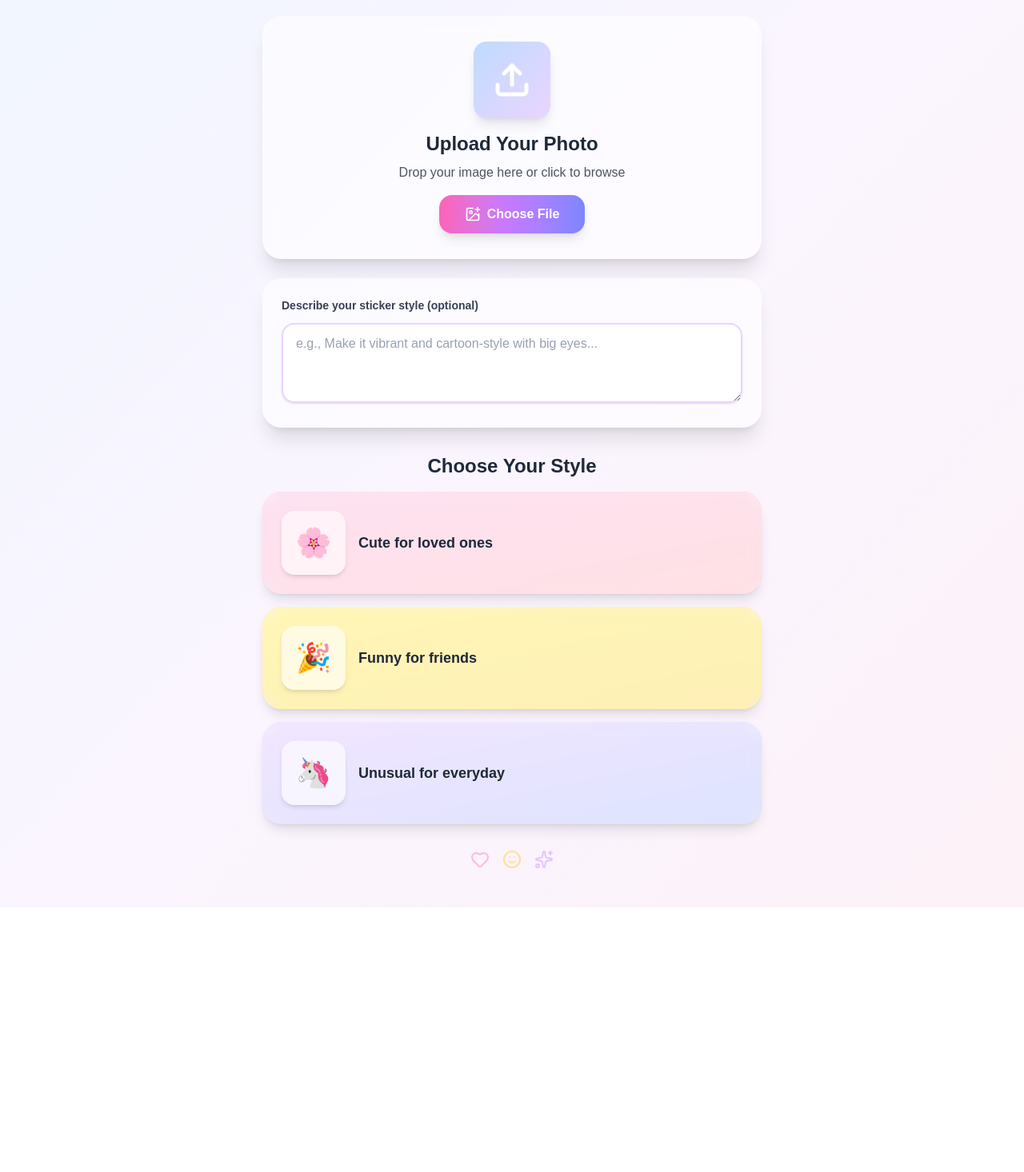
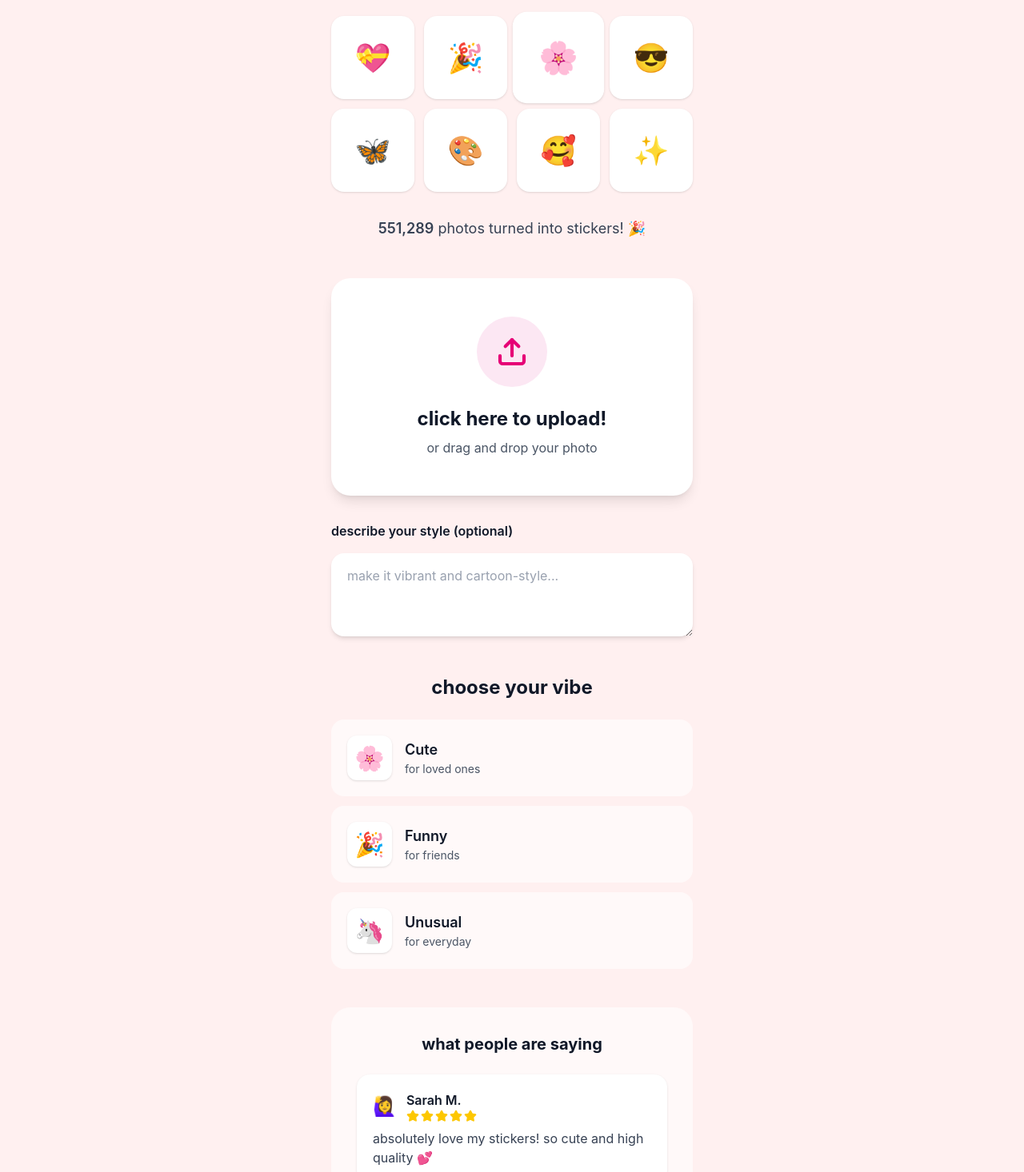
Before and after one commit to dzhabiev/my-project, a Next.js app: page / in a window 1280 px wide. Shown: the part 240-1706 px from the top of the page at 80% size. Before the commit the page ends 1375 px from the top, so only its background shows below. Built offline with nearby package versions, Linux system fonts and the light colour scheme.

Commit message:
Premium UI Update

```diff
--- a/src/app/page.tsx
+++ b/src/app/page.tsx
@@ -1,28 +1,30 @@
 'use client';
 
 import { useState, useEffect } from 'react';
-import { Upload, Heart, Smile, Sparkles, ImagePlus } from 'lucide-react';
+import { Upload, Star } from 'lucide-react';
 
-// Category data with rotating icons
 const categories = [
   {
-    name: 'Cute for loved ones',
-    color: 'from-pink-200 to-rose-200',
+    name: 'Cute',
+    subtitle: 'for loved ones',
     icons: ['💝', '🥰', '💕', '🌸', '🦋'],
   },
   {
-    name: 'Funny for friends',
-    color: 'from-yellow-200 to-amber-200',
+    name: 'Funny',
+    subtitle: 'for friends',
     icons: ['😂', '🤪', '😎', '🎉', '🎈'],
   },
   {
-    name: 'Unusual for everyday',
-    color: 'from-purple-200 to-indigo-200',
+    name: 'Unusual',
+    subtitle: 'for everyday',
     icons: ['✨', '🌈', '🎨', '🦄', '🌙'],
   },
 ];
 
-// Category button component with rotating animation
+const exampleImages = [
+  '💝', '🎉', '🌸', '😎', '🦋', '🎨', '🥰', '✨'
+];
+
 function CategoryButton({ category }: { category: typeof categories[0] }) {
   const [currentIconIndex, setCurrentIconIndex] = useState(0);
 
@@ -36,104 +38,172 @@ function CategoryButton({ category }: { category: typeof categories[0] }) {
 
   return (
     <button
-      className={`group relative w-full overflow-hidden rounded-3xl bg-gradient-to-br ${category.color} p-6 shadow-lg transition-all duration-300 hover:scale-[1.02] hover:shadow-2xl active:scale-[0.98]`}
+      className="group flex w-full items-center gap-4 rounded-2xl bg-white/60 p-5 transition-all duration-300 hover:bg-white hover:shadow-md active:scale-[0.98]"
     >
-      {/* Glassmorphism overlay */}
-      <div className="absolute inset-0 bg-white/40 backdrop-blur-sm" />
+      <div className="flex h-14 w-14 shrink-0 items-center justify-center rounded-xl bg-white shadow-sm transition-all duration-300">
+        <span className="text-3xl transition-all duration-500">
+          {category.icons[currentIconIndex]}
+        </span>
+      </div>
 
-      {/* Content */}
-      <div className="relative flex items-center gap-4">
-        {/* Rotating icon preview square */}
-        <div className="flex h-20 w-20 shrink-0 items-center justify-center rounded-2xl bg-white/60 shadow-md backdrop-blur-md transition-transform duration-300 group-hover:rotate-3">
-          <span className="text-4xl transition-all duration-500">
-            {category.icons[currentIconIndex]}
-          </span>
-        </div>
-
-        {/* Category name */}
-        <span className="text-left text-lg font-semibold text-gray-800">
+      <div className="flex flex-col items-start">
+        <span className="text-lg font-semibold text-gray-900">
           {category.name}
+        </span>
+        <span className="text-sm text-gray-600">
+          {category.subtitle}
         </span>
       </div>
     </button>
   );
 }
 
+function ImageCarousel() {
+  const [currentIndex, setCurrentIndex] = useState(0);
+
+  useEffect(() => {
+    const interval = setInterval(() => {
+      setCurrentIndex((prev) => (prev + 1) % exampleImages.length);
+    }, 2000);
+
+    return () => clearInterval(interval);
+  }, []);
+
+  return (
+    <div className="grid grid-cols-4 gap-3">
+      {exampleImages.map((emoji, idx) => (
+        <div
+          key={idx}
+          className={`flex aspect-square items-center justify-center rounded-2xl bg-white shadow-sm transition-all duration-500 ${
+            idx === currentIndex ? 'scale-110 shadow-lg' : 'scale-100'
+          }`}
+        >
+          <span className="text-4xl">{emoji}</span>
+        </div>
+      ))}
+    </div>
+  );
+}
+
 export default function Home() {
+  const [isDragging, setIsDragging] = useState(false);
+
   return (
-    <div className="min-h-screen bg-gradient-to-br from-blue-50 via-purple-50 to-pink-50">
-      {/* Main container - mobile-first vertical layout */}
-      <div className="mx-auto flex max-w-2xl flex-col gap-8 px-6 py-12">
+    <div className="min-h-screen bg-[#FFF0F0]" style={{ fontFamily: 'Inter, system-ui, sans-serif' }}>
+      <div className="mx-auto flex max-w-[500px] flex-col gap-12 px-6 py-12">
 
-        {/* Header */}
-        <header className="text-center">
-          <h1 className="text-4xl font-bold leading-tight text-gray-800 md:text-5xl">
-            Turn any photo into a{' '}
-            <span className="bg-gradient-to-r from-pink-500 via-purple-500 to-indigo-500 bg-clip-text text-transparent">
-              personalized set of stickers
-            </span>{' '}
-            for any occasion.
+        <header className="flex flex-col gap-8 text-center">
+          <h1 className="text-5xl font-bold leading-tight text-gray-900">
+            turn any photo into a personalized sticker! ✨
           </h1>
+
+          <ImageCarousel />
+
+          <p className="text-lg text-gray-700">
+            <span className="font-semibold">551,289</span> photos turned into stickers! 🎉
+          </p>
         </header>
 
-        {/* Hero section - Upload area */}
-        <section className="flex flex-col gap-6">
-          {/* Upload box */}
-          <div className="group relative overflow-hidden rounded-3xl bg-white/60 p-8 shadow-xl backdrop-blur-md transition-all duration-300 hover:shadow-2xl">
-            <div className="flex flex-col items-center gap-4 text-center">
-              <div className="rounded-2xl bg-gradient-to-br from-blue-200 to-purple-200 p-6 shadow-lg transition-transform duration-300 group-hover:scale-110">
-                <Upload className="h-12 w-12 text-white" strokeWidth={2.5} />
+        <section className="flex flex-col gap-8">
+          <div
+            className={`group relative cursor-pointer rounded-3xl bg-white p-12 transition-all duration-300 ${
+              isDragging
+                ? 'shadow-2xl ring-4 ring-blue-300'
+                : 'shadow-lg hover:shadow-xl'
+            }`}
+            onDragOver={(e) => {
+              e.preventDefault();
+              setIsDragging(true);
+            }}
+            onDragLeave={() => setIsDragging(false)}
+            onDrop={(e) => {
+              e.preventDefault();
+              setIsDragging(false);
+            }}
+          >
+            <div className="flex flex-col items-center gap-6 text-center">
+              <div className={`rounded-full p-6 transition-all duration-300 ${
+                isDragging ? 'bg-blue-100' : 'bg-pink-100'
+              }`}>
+                <Upload className={`h-10 w-10 transition-colors duration-300 ${
+                  isDragging ? 'text-blue-600' : 'text-pink-600'
+                }`} strokeWidth={2.5} />
               </div>
 
               <div className="space-y-2">
-                <h2 className="text-2xl font-bold text-gray-800">Upload Your Photo</h2>
-                <p className="text-gray-600">
-                  Drop your image here or click to browse
+                <p className="text-2xl font-bold text-gray-900">
+                  click here to upload!
+                </p>
+                <p className="text-base text-gray-600">
+                  or drag and drop your photo
                 </p>
               </div>
-
-              <button className="rounded-2xl bg-gradient-to-r from-pink-400 via-purple-400 to-indigo-400 px-8 py-3 font-semibold text-white shadow-lg transition-all duration-300 hover:scale-105 hover:shadow-xl active:scale-95">
-                <div className="flex items-center gap-2">
-                  <ImagePlus className="h-5 w-5" />
-                  Choose File
-                </div>
-              </button>
             </div>
           </div>
 
-          {/* Text prompt box */}
-          <div className="overflow-hidden rounded-3xl bg-white/60 p-6 shadow-xl backdrop-blur-md">
-            <label htmlFor="prompt" className="mb-3 block text-sm font-semibold text-gray-700">
-              Describe your sticker style (optional)
+          <div className="flex flex-col gap-4">
+            <label htmlFor="prompt" className="text-base font-semibold text-gray-900">
+              describe your style (optional)
             </label>
             <textarea
               id="prompt"
               rows={3}
-              placeholder="e.g., Make it vibrant and cartoon-style with big eyes..."
-              className="w-full rounded-2xl border-2 border-purple-200 bg-white/80 px-4 py-3 text-gray-800 placeholder-gray-400 shadow-sm transition-all duration-200 focus:border-purple-400 focus:outline-none focus:ring-4 focus:ring-purple-200/50"
+              placeholder="make it vibrant and cartoon-style..."
+              className="w-full rounded-2xl border-0 bg-white px-5 py-4 text-gray-900 shadow-md placeholder-gray-400 transition-all duration-300 focus:outline-none focus:ring-4 focus:ring-pink-200"
             />
           </div>
         </section>
 
-        {/* Sticker Categories */}
-        <section className="flex flex-col gap-4">
-          <h2 className="text-center text-2xl font-bold text-gray-800">
-            Choose Your Style
+        <section className="flex flex-col gap-6">
+          <h2 className="text-center text-2xl font-bold text-gray-900">
+            choose your vibe
           </h2>
 
-          <div className="flex flex-col gap-4">
+          <div className="flex flex-col gap-3">
             {categories.map((category) => (
               <CategoryButton key={category.name} category={category} />
             ))}
           </div>
         </section>
 
-        {/* Decorative elements */}
-        <div className="flex items-center justify-center gap-4 opacity-40">
-          <Heart className="h-6 w-6 text-pink-400" />
-          <Smile className="h-6 w-6 text-yellow-400" />
-          <Sparkles className="h-6 w-6 text-purple-400" />
-        </div>
+        <section className="flex flex-col gap-6 rounded-3xl bg-white/60 p-8">
+          <h3 className="text-center text-xl font-bold text-gray-900">
+            what people are saying
+          </h3>
+
+          <div className="flex flex-col gap-4">
+            {[
+              { name: 'Sarah M.', text: 'absolutely love my stickers! so cute and high quality 💕', avatar: '🙋‍♀️' },
+              { name: 'Mike T.', text: 'perfect gift for my girlfriend, she was so happy!', avatar: '👨' },
+              { name: 'Emma L.', text: 'the cutest stickers ever! ordering more soon', avatar: '🙋' },
+            ].map((review, idx) => (
+              <div key={idx} className="rounded-2xl bg-white p-5 shadow-sm">
+                <div className="mb-2 flex items-center gap-3">
+                  <span className="text-2xl">{review.avatar}</span>
+                  <div className="flex-1">
+                    <p className="font-semibold text-gray-900">{review.name}</p>
+                    <div className="flex gap-0.5">
+                      {[...Array(5)].map((_, i) => (
+                        <Star key={i} className="h-4 w-4 fill-yellow-400 text-yellow-400" />
+                      ))}
+                    </div>
+                  </div>
+                </div>
+                <p className="text-gray-700">{review.text}</p>
+              </div>
+            ))}
+          </div>
+        </section>
+
+        <footer className="flex flex-col gap-4 py-8 text-center text-sm text-gray-600">
+          <p>made with ❤️ for sticker lovers everywhere</p>
+          <div className="flex justify-center gap-6">
+            <a href="#" className="hover:text-gray-900">contact</a>
+            <a href="#" className="hover:text-gray-900">privacy</a>
+            <a href="#" className="hover:text-gray-900">terms</a>
+          </div>
+        </footer>
+
       </div>
     </div>
   );
```
